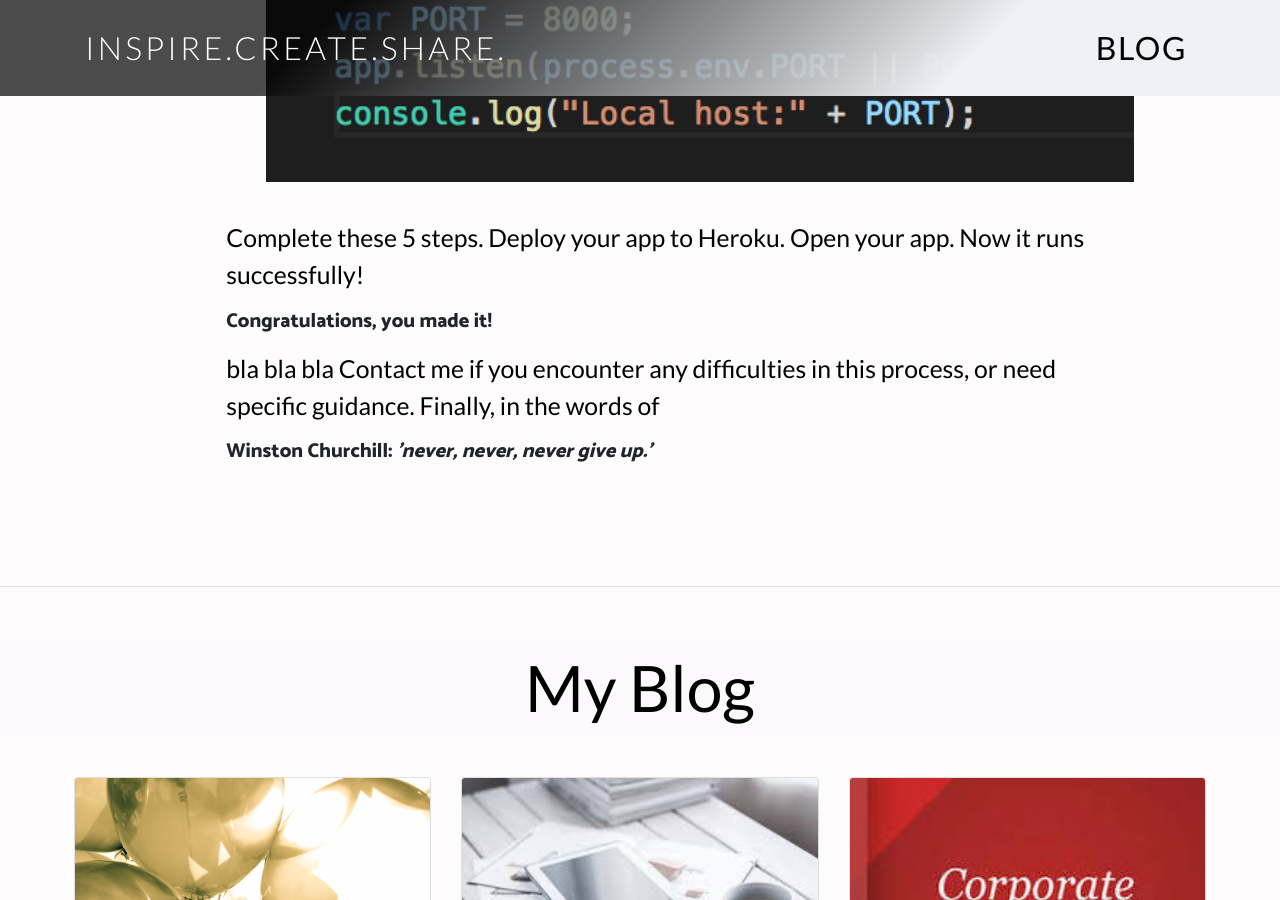
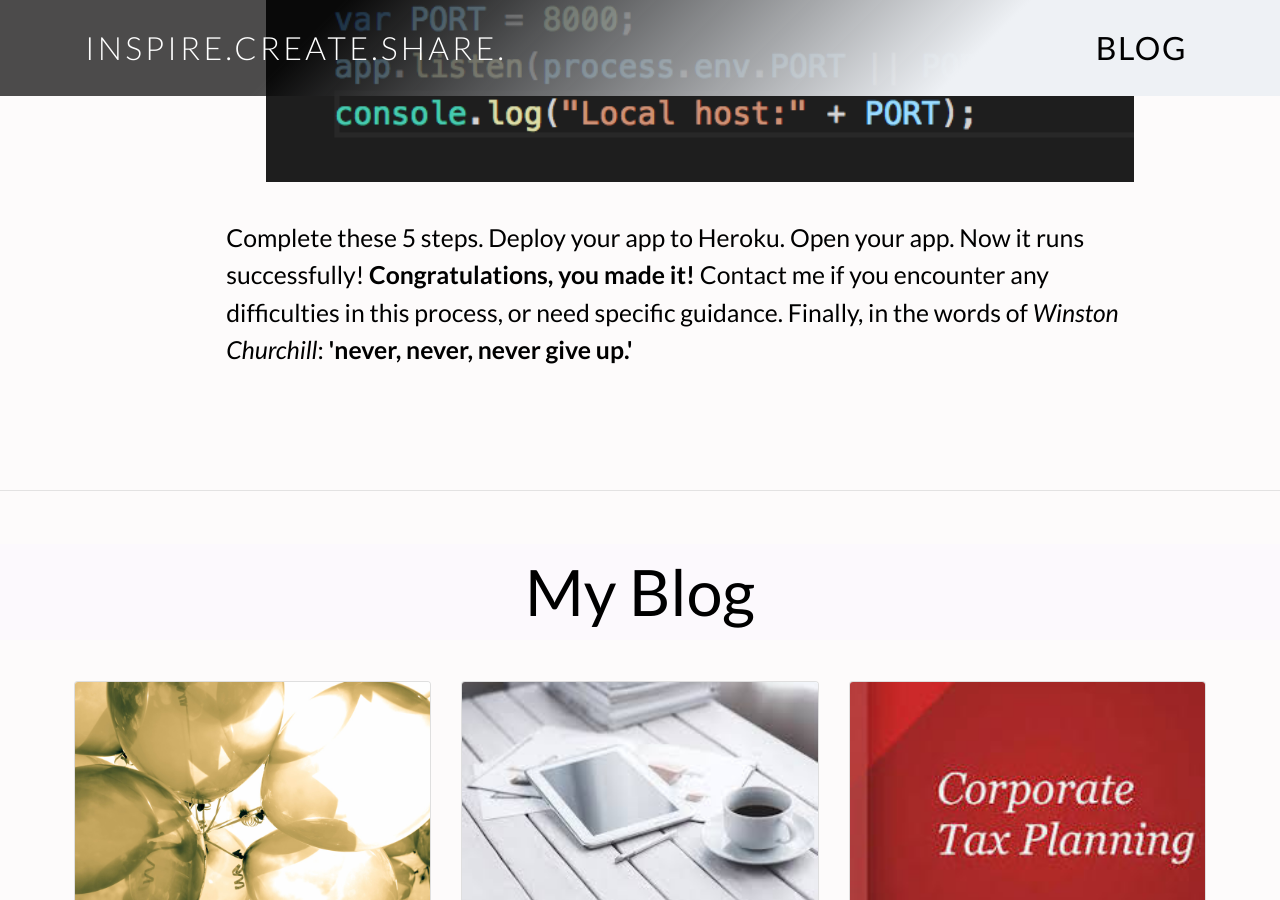
Before and after one commit to angelyna/angelina, a Jekyll site: the page built from blog/index.html, in a window 1280 px wide and 900 px high, scrolled down 7585 px. Built offline with Jekyll 4.4.1, drawn with Linux system fonts in a browser that asks for light colours; nearby versions of some CDN libraries.

Commit message:
Update index.html

```diff
--- a/blog/index.html
+++ b/blog/index.html
@@ -172,10 +172,8 @@ The logic behind the updates is captured below:
 </ul>
 <br>
 	<p>Complete these 5 steps. Deploy your app to Heroku. Open your app. Now it runs successfully!
-	<h5>Congratulations, you made it!</h5></p>
-
-		<p>bla bla bla Contact me if you encounter any difficulties in this process, or need specific guidance.
-	Finally, in the words of <h5>Winston Churchill:<em> 'never, never, never give up.'</em></h5></p>
+	<strong>Congratulations, you made it!</strong> Contact me if you encounter any difficulties in this process, or need specific guidance.
+		Finally, in the words of <em> Winston Churchill</em>:<strong> 'never, never, never give up.'</em></strong></p>
 <br>
 </div>
         </div>
```
